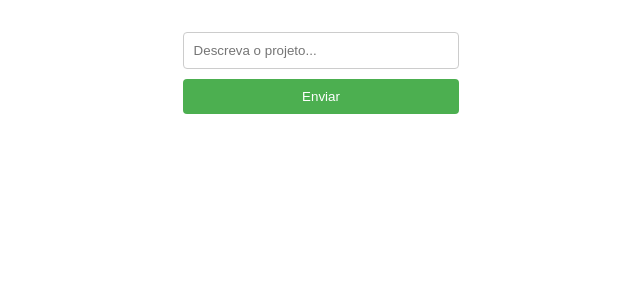
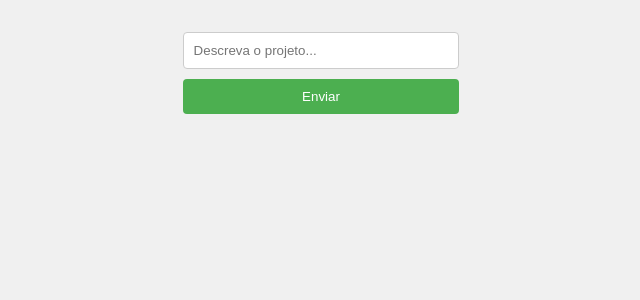
Before and after one commit to dacmarcell/ideaplanAI-web, a Vue app: page / in a window 1280 px wide. Shown: the top 300 px of the page, without its empty margins (319-959 px from the left). Built offline with nearby package versions, Linux system fonts and the light colour scheme.

Commit message:
Refactor App.vue: Add global CSS styling

```diff
--- a/src/App.vue
+++ b/src/App.vue
@@ -5,3 +5,15 @@ import { RouterView } from 'vue-router'
 <template>
   <RouterView />
 </template>
+
+<style>
+@import url('https://fonts.googleapis.com/css2?family=Bebas+Neue&display=swap');
+
+body {
+  font-family: 'Bebas Neue', sans-serif;
+  margin: 0;
+  padding: 0;
+  background-color: #f0f0f0;
+  border-radius: 4px;
+}
+</style>
```
